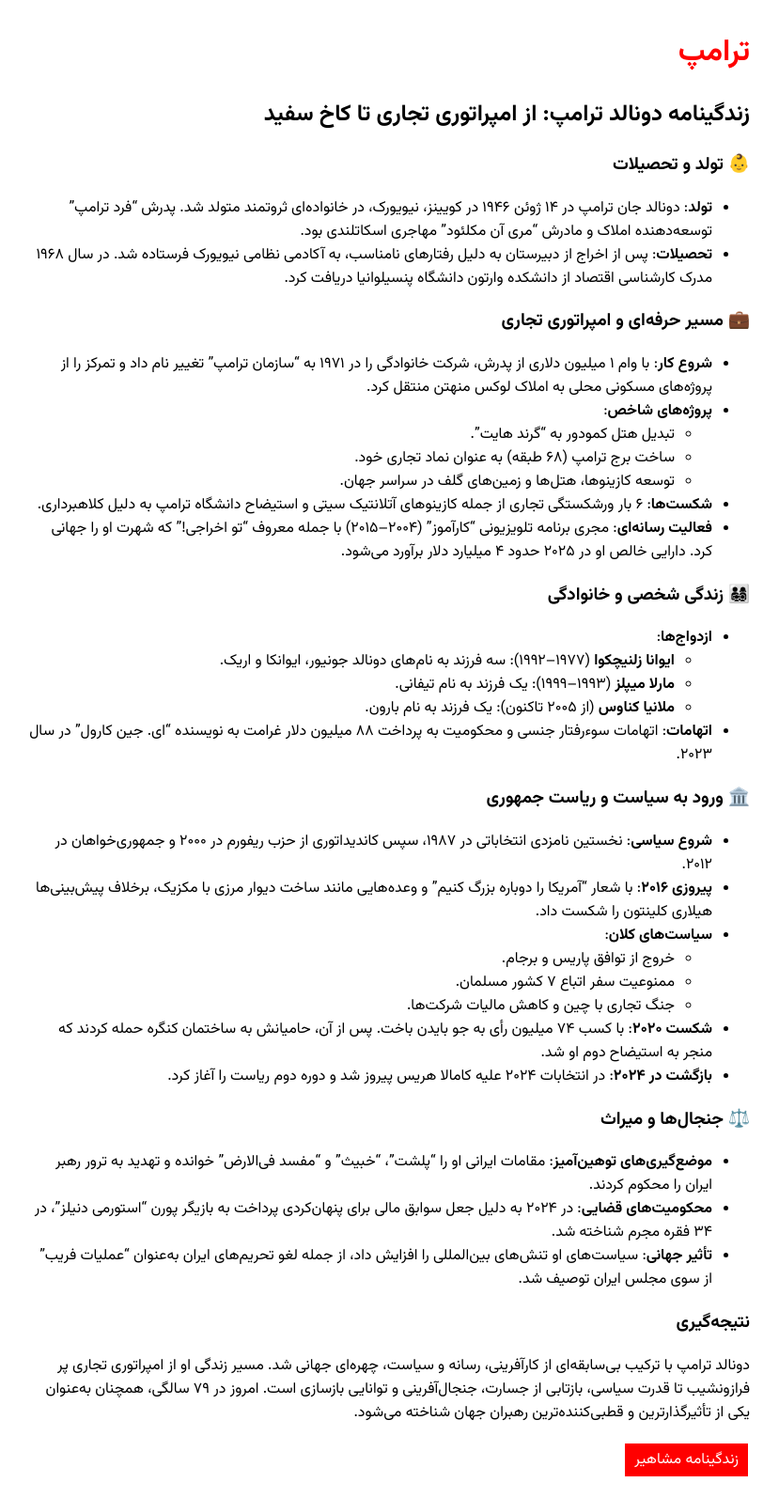
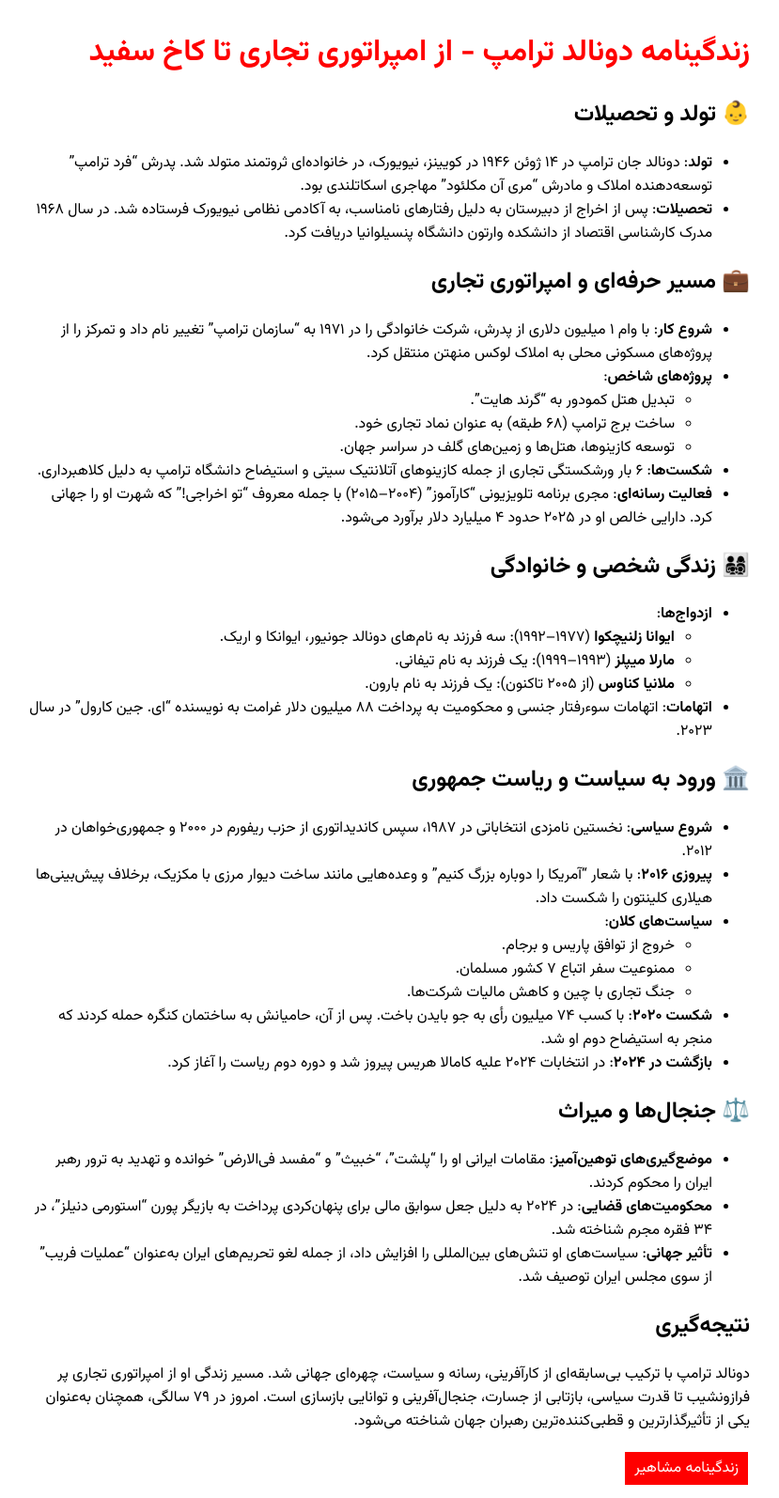
Before and after one commit to darkblog/darkblog.github.io, a Jekyll site: the page built from _posts/2025-7-3-41.md, in a window 1280 px wide. Shown: the whole page at 94% size, without its empty margins (226-1055 px from the left). Built offline with Jekyll 4.4.1, drawn with Linux system fonts in a browser that asks for light colours.

Commit message:
Update 2025-7-3-41.md

```diff
--- a/_posts/2025-7-3-41.md
+++ b/_posts/2025-7-3-41.md
@@ -1,15 +1,13 @@
 ---
 layout: post
-title: ترامپ
+title: زندگینامه دونالد ترامپ - از امپراتوری تجاری تا کاخ سفید
 ---
 
-## زندگینامه دونالد ترامپ: از امپراتوری تجاری تا کاخ سفید
-
-### 👶 تولد و تحصیلات
+## 👶 تولد و تحصیلات
 - **تولد**: دونالد جان ترامپ در ۱۴ ژوئن ۱۹۴۶ در کویینز، نیویورک، در خانواده‌ای ثروتمند متولد شد. پدرش "فرد ترامپ" توسعه‌دهنده املاک و مادرش "مری آن مکلئود" مهاجری اسکاتلندی بود.
 - **تحصیلات**: پس از اخراج از دبیرستان به دلیل رفتارهای نامناسب، به آکادمی نظامی نیویورک فرستاده شد. در سال ۱۹۶۸ مدرک کارشناسی اقتصاد از دانشکده وارتون دانشگاه پنسیلوانیا دریافت کرد.
 
-### 💼 مسیر حرفه‌ای و امپراتوری تجاری
+## 💼 مسیر حرفه‌ای و امپراتوری تجاری
 - **شروع کار**: با وام ۱ میلیون دلاری از پدرش، شرکت خانوادگی را در ۱۹۷۱ به "سازمان ترامپ" تغییر نام داد و تمرکز را از پروژه‌های مسکونی محلی به املاک لوکس منهتن منتقل کرد.
 - **پروژه‌های شاخص**:
   - تبدیل هتل کمودور به "گرند هایت".
@@ -18,14 +16,14 @@ title: ترامپ
 - **شکست‌ها**: ۶ بار ورشکستگی تجاری از جمله کازینوهای آتلانتیک سیتی و استیضاح دانشگاه ترامپ به دلیل کلاهبرداری.
 - **فعالیت رسانه‌ای**: مجری برنامه تلویزیونی "کارآموز" (۲۰۰۴–۲۰۱۵) با جمله معروف "تو اخراجی!" که شهرت او را جهانی کرد. دارایی خالص او در ۲۰۲۵ حدود ۴ میلیارد دلار برآورد می‌شود.
 
-### 👨‍👩‍👧‍👦 زندگی شخصی و خانوادگی
+## 👨‍👩‍👧‍👦 زندگی شخصی و خانوادگی
 - **ازدواج‌ها**:
   - **ایوانا زلنیچکوا** (۱۹۷۷–۱۹۹۲): سه فرزند به نام‌های دونالد جونیور، ایوانکا و اریک.
   - **مارلا میپلز** (۱۹۹۳–۱۹۹۹): یک فرزند به نام تیفانی.
   - **ملانیا کناوس** (از ۲۰۰۵ تاکنون): یک فرزند به نام بارون.
 - **اتهامات**: اتهامات سوءرفتار جنسی و محکومیت به پرداخت ۸۸ میلیون دلار غرامت به نویسنده "ای. جین کارول" در سال ۲۰۲۳.
 
-### 🏛️ ورود به سیاست و ریاست جمهوری
+## 🏛️ ورود به سیاست و ریاست جمهوری
 - **شروع سیاسی**: نخستین نامزدی انتخاباتی در ۱۹۸۷، سپس کاندیداتوری از حزب ریفورم در ۲۰۰۰ و جمهوری‌خواهان در ۲۰۱۲.
 - **پیروزی ۲۰۱۶**: با شعار "آمریکا را دوباره بزرگ کنیم" و وعده‌هایی مانند ساخت دیوار مرزی با مکزیک، برخلاف پیش‌بینی‌ها هیلاری کلینتون را شکست داد.
 - **سیاست‌های کلان**:
@@ -35,10 +33,10 @@ title: ترامپ
 - **شکست ۲۰۲۰**: با کسب ۷۴ میلیون رأی به جو بایدن باخت. پس از آن، حامیانش به ساختمان کنگره حمله کردند که منجر به استیضاح دوم او شد.
 - **بازگشت در ۲۰۲۴**: در انتخابات ۲۰۲۴ علیه کامالا هریس پیروز شد و دوره دوم ریاست را آغاز کرد.
 
-### ⚖️ جنجال‌ها و میراث
+## ⚖️ جنجال‌ها و میراث
 - **موضع‌گیری‌های توهین‌آمیز**: مقامات ایرانی او را "پلشت"، "خبیث" و "مفسد فی‌الارض" خوانده و تهدید به ترور رهبر ایران را محکوم کردند.
 - **محکومیت‌های قضایی**: در ۲۰۲۴ به دلیل جعل سوابق مالی برای پنهان‌کردی پرداخت به بازیگر پورن "استورمی دنیلز"، در ۳۴ فقره مجرم شناخته شد.
 - **تأثیر جهانی**: سیاست‌های او تنش‌های بین‌المللی را افزایش داد، از جمله لغو تحریم‌های ایران به‌عنوان "عملیات فریب" از سوی مجلس ایران توصیف شد.
 
-### نتیجه‌گیری
+## نتیجه‌گیری
 دونالد ترامپ با ترکیب بی‌سابقه‌ای از کارآفرینی، رسانه و سیاست، چهره‌ای جهانی شد. مسیر زندگی او از امپراتوری تجاری پر فرازونشیب تا قدرت سیاسی، بازتابی از جسارت، جنجال‌آفرینی و توانایی بازسازی است. امروز در ۷۹ سالگی، همچنان به‌عنوان یکی از تأثیرگذارترین و قطبی‌کننده‌ترین رهبران جهان شناخته می‌شود.
```
